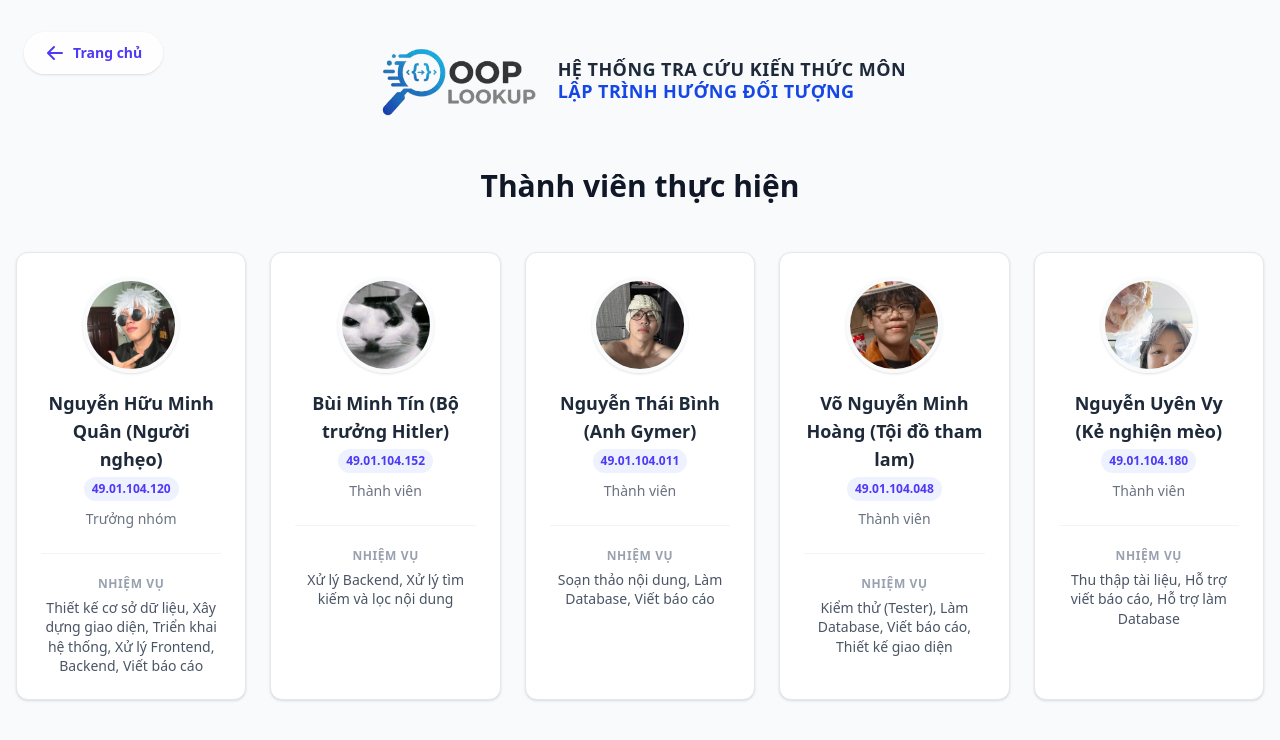
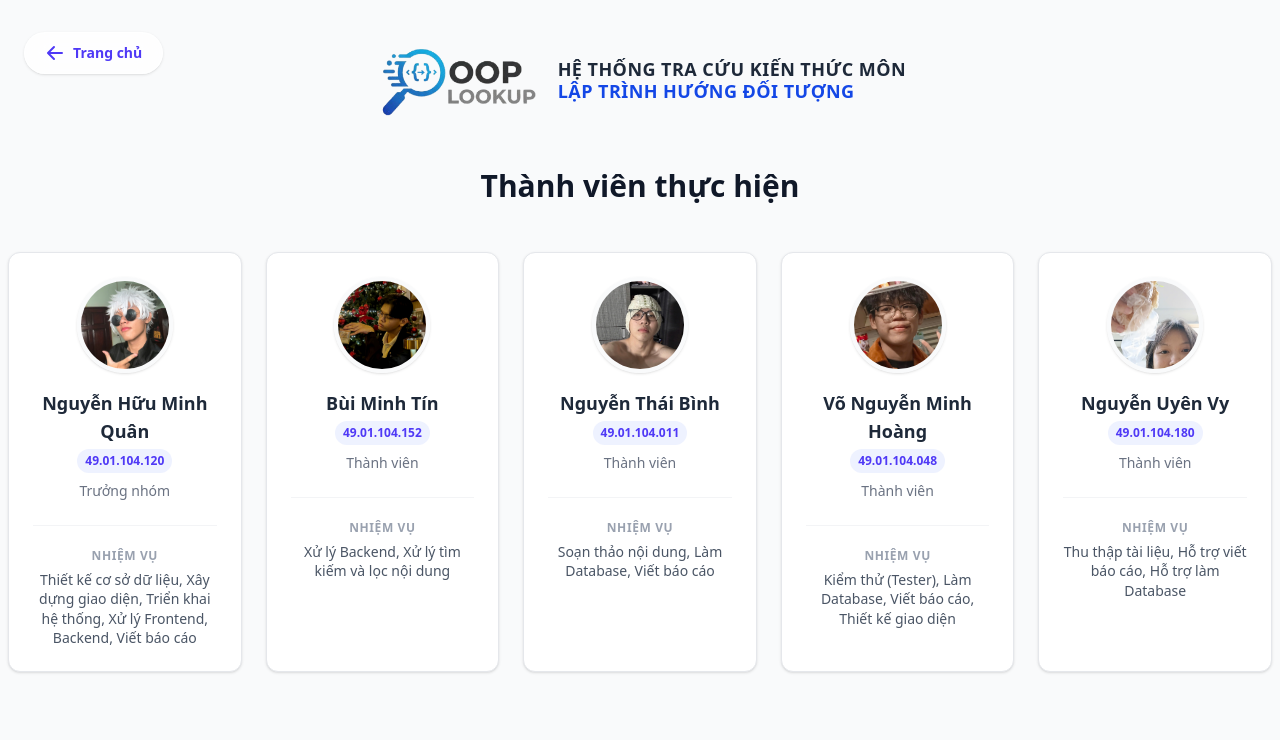
Before and after one commit to MinQuan-kun/OOP-LOOKUP-SYSTEM, a Next.js app in the folder frontend/: page /about in a window 1280 px wide. Shown: the top 740 px of the page. Built offline with nearby package versions, Linux system fonts and the light colour scheme; no server answers.

Commit message:
Fix giao diện

```diff
--- a/frontend/src/app/about/page.js
+++ b/frontend/src/app/about/page.js
@@ -7,7 +7,7 @@ import Link from 'next/link';
 const teamMembers = [
   {
     id: 1,
-    name: "Nguyễn Hữu Minh Quân (Người nghẹo)",
+    name: "Nguyễn Hữu Minh Quân",
     code: "49.01.104.120",
     role: "Trưởng nhóm",
     avatar: "/img/MinQuan.jpg",
@@ -15,15 +15,15 @@ const teamMembers = [
   },
   {
     id: 2,
-    name: "Bùi Minh Tín (Bộ trưởng Hitler)",
+    name: "Bùi Minh Tín",
     code: "49.01.104.152",
     role: "Thành viên",
-    avatar: "/img/MrTin.jpg",
+    avatar: "/img/MrTinn.jpg",
     task: "Xử lý Backend, Xử lý tìm kiếm và lọc nội dung"
   },
   {
     id: 3,
-    name: "Nguyễn Thái Bình (Anh Gymer)",
+    name: "Nguyễn Thái Bình",
     code: "49.01.104.011",
     role: "Thành viên",
     avatar: "/img/TB.jpg",
@@ -31,7 +31,7 @@ const teamMembers = [
   },
   {
     id: 4,
-    name: "Võ Nguyễn Minh Hoàng (Tội đồ tham lam)",
+    name: "Võ Nguyễn Minh Hoàng",
     code: "49.01.104.048",
     role: "Thành viên",
     avatar: "/img/HoangLon.jpg",
@@ -39,7 +39,7 @@ const teamMembers = [
   },
   {
     id: 5,
-    name: "Nguyễn Uyên Vy (Kẻ nghiện mèo)",
+    name: "Nguyễn Uyên Vy",
     code: "49.01.104.180",
     role: "Thành viên",
     avatar: "/img/UyenVy.jpg",
@@ -63,7 +63,7 @@ const AboutPage = () => {
 
       <Header />
 
-      <div className="container mx-auto px-4 mt-8">
+      <div className="w-full max-w-[1400px] mx-auto px-2 mt-8">
 
         <div className="text-center mb-12 animate-in fade-in slide-in-from-bottom-4 duration-500">
             <h1 className="text-3xl font-bold text-gray-900 mb-3">Thành viên thực hiện</h1>
--- a/frontend/src/components/Footer.jsx
+++ b/frontend/src/components/Footer.jsx
@@ -50,11 +50,20 @@ const Footer = () => {
                                 <a href="https://www.w3schools.com/" target="_blank" rel="noreferrer" className="px-2.5 py-1 rounded-lg bg-white/30 hover:bg-white/80 border border-white/40 text-green-700 text-[11px] font-semibold transition-all">
                                     W3Schools
                                 </a>
+                                <a href="https://www.geeksforgeeks.org/" target="_blank" rel="noreferrer" className="px-2.5 py-1 rounded-lg bg-white/30 hover:bg-white/80 border border-white/40 text-emerald-600 text-[11px] font-semibold transition-all">
+                                    GeeksforGeeks
+                                </a>
                                 <a href="https://stackoverflow.com/" target="_blank" rel="noreferrer" className="px-2.5 py-1 rounded-lg bg-white/30 hover:bg-white/80 border border-white/40 text-orange-600 text-[11px] font-semibold transition-all">
                                     StackOverflow
                                 </a>
+                                <a href="https://www.programiz.com/" target="_blank" rel="noreferrer" className="px-2.5 py-1 rounded-lg bg-white/30 hover:bg-white/80 border border-white/40 text-indigo-600 text-[11px] font-semibold transition-all">
+                                    Programiz
+                                </a>
                                 <a href="https://gemini.google.com/" target="_blank" rel="noreferrer" className="px-2.5 py-1 rounded-lg bg-white/30 hover:bg-white/80 border border-white/40 text-blue-600 text-[11px] font-semibold transition-all">
                                     Gemini
+                                </a>
+                                <a href="https://www.codecademy.com/" target="_blank" rel="noreferrer" className="px-2.5 py-1 rounded-lg bg-white/30 hover:bg-white/80 border border-white/40 text-slate-800 text-[11px] font-semibold transition-all">
+                                    Codecademy
                                 </a>
                             </div>
                         </div>
--- a/frontend/src/components/SearchFilterBar.jsx
+++ b/frontend/src/components/SearchFilterBar.jsx
@@ -1,7 +1,6 @@
 import React, { useState, useEffect } from "react";
 import API from "@/lib/axios";
 
-// Nhận 2 prop callback: onMainResults (cho A*) và onRelatedResults (cho AI)
 const SearchFilterBar = ({
   selectedFilters,
   setSelectedFilters,
@@ -18,19 +17,17 @@ const SearchFilterBar = ({
     { id: "phuong-phap", label: "Phương pháp" },
   ];
 
-  // Logic Debounce: Gọi API sau khi ngừng gõ 600ms
   useEffect(() => {
     const delayDebounceFn = setTimeout(async () => {
       if (searchQuery.trim()) {
         setIsSearching(true);
         try {
-          // GỌI SONG SONG CẢ 2 API
           // 1. Gọi A* cho Main Content
           const aStarPromise = API.get(
             `/lesson/search-astar?q=${encodeURIComponent(searchQuery)}`
           );
 
-          // 2. Gọi AI Vector cho Related Content (Sidebar phải)
+          // 2. Gọi AI Vector cho Related Content
           const aiPromise = API.get(
             `/lesson/search?q=${encodeURIComponent(searchQuery)}`
           );
@@ -40,7 +37,7 @@ const SearchFilterBar = ({
             aiPromise,
           ]);
 
-          // Trả kết quả về cho component cha (Page)
+          // Trả kết quả về cho component Page
           if (onMainResults) onMainResults(aStarRes.data);
           if (onRelatedResults) onRelatedResults(aiRes.data);
         } catch (error) {
@@ -182,7 +179,7 @@ const SearchFilterBar = ({
 
         <input
           type="text"
-          placeholder="Nhập từ khóa (Hệ thống sẽ tìm bằng cả A* và AI Vector)..."
+          placeholder="Nhập từ khóa..."
           value={searchQuery}
           onChange={(e) => setSearchQuery(e.target.value)}
           className="w-full pl-12 pr-10 py-2.5 border border-gray-300 rounded-full focus:outline-none focus:ring-2 focus:ring-blue-500/50 focus:border-blue-500 transition-all bg-gray-50 hover:bg-white focus:bg-white shadow-sm font-medium"
```
Also changed, not shown: frontend/public/img/MrTin.jpg (deleted), frontend/public/img/MrTinn.jpg (added).
